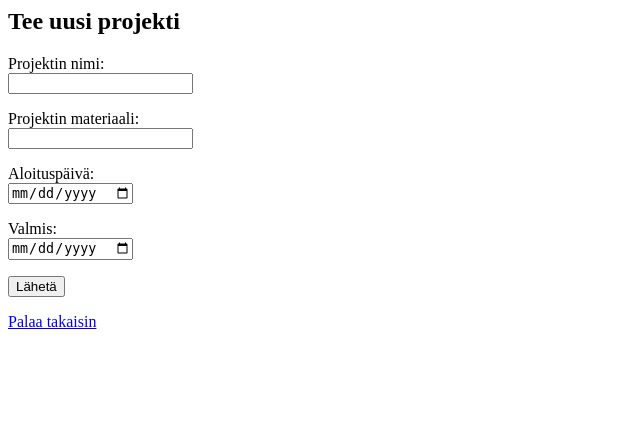
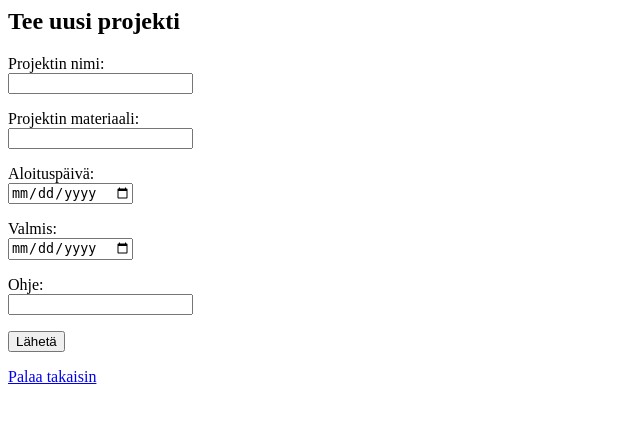
Before and after one commit to annica-henriette/Kasityosovellus, a Flask app: page /add in a window 1280 px wide. Shown: the top 423 px of the page, without its empty margins (0-640 px from the left). Run offline with Flask 3, Linux system fonts and the light colour scheme.

Commit message:
incorporating instructions

```diff
--- a/templates/add.html
+++ b/templates/add.html
@@ -14,6 +14,9 @@
 <p>Valmis:<br>
 <input type="date" name="finishing_date"></p>
 
+<p>Ohje:<br>
+<input type="text" name="instruction_used" minlength="1"></p>
+
 <input type="submit" value="Lähetä">
 
 </form>
--- a/templates/projects.html
+++ b/templates/projects.html
@@ -5,6 +5,7 @@
 <li> Materiaali: {{ material }}
 <li> Aloituspäivä: {{ start_date }}
 <li> Valmis: {{ finishing_date }}
+<li> Ohje: {{ instruction_used }}
 </ul>
 
 {% if reviews %}
```
